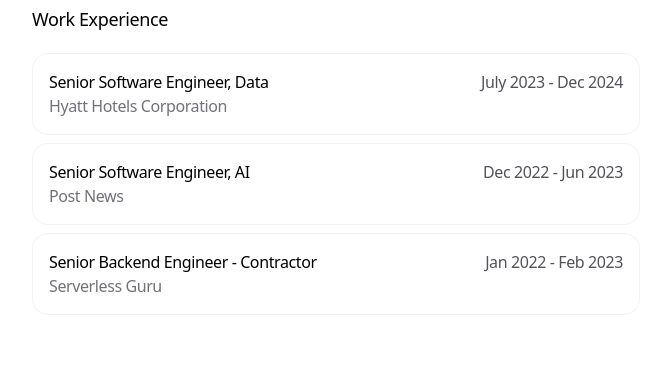
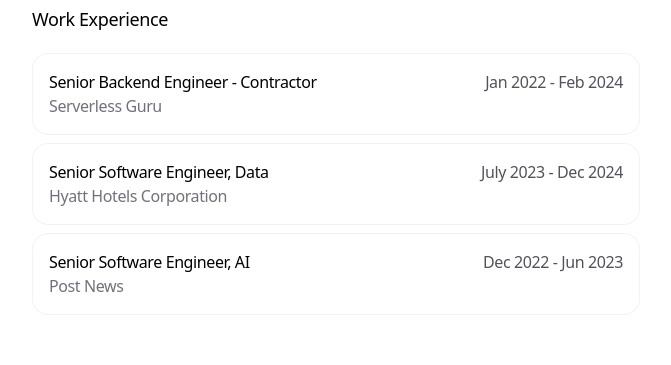
Before and after one commit to gjyoungjr/portfolio, a Next.js app: page / in a window 1280 px wide. Shown: the part 691-1056 px from the top of the page, without its empty margins (304-975 px from the left). Built offline with nearby package versions, Linux system fonts and the light colour scheme.

Commit message:
update blogs

```diff
--- a/app/data.ts
+++ b/app/data.ts
@@ -40,6 +40,14 @@
 
 export const WORK_EXPERIENCE: WorkExperience[] = [
   {
+    company: "Serverless Guru",
+    title: "Senior Backend Engineer - Contractor",
+    start: "Jan 2022",
+    end: "Feb 2024",
+    link: "https://www.serverlessguru.com/",
+    id: "work3",
+  },
+  {
     company: "Hyatt Hotels Corporation",
     title: "Senior Software Engineer, Data",
     start: "July 2023",
@@ -54,14 +62,6 @@
     end: "Jun 2023",
     link: "https://techcrunch.com/2022/11/28/post-news-twitter-alternative-a16z/",
     id: "work2",
-  },
-  {
-    company: "Serverless Guru",
-    title: "Senior Backend Engineer - Contractor",
-    start: "Jan 2022",
-    end: "Feb 2023",
-    link: "https://www.serverlessguru.com/",
-    id: "work3",
   },
 ];
 
```
